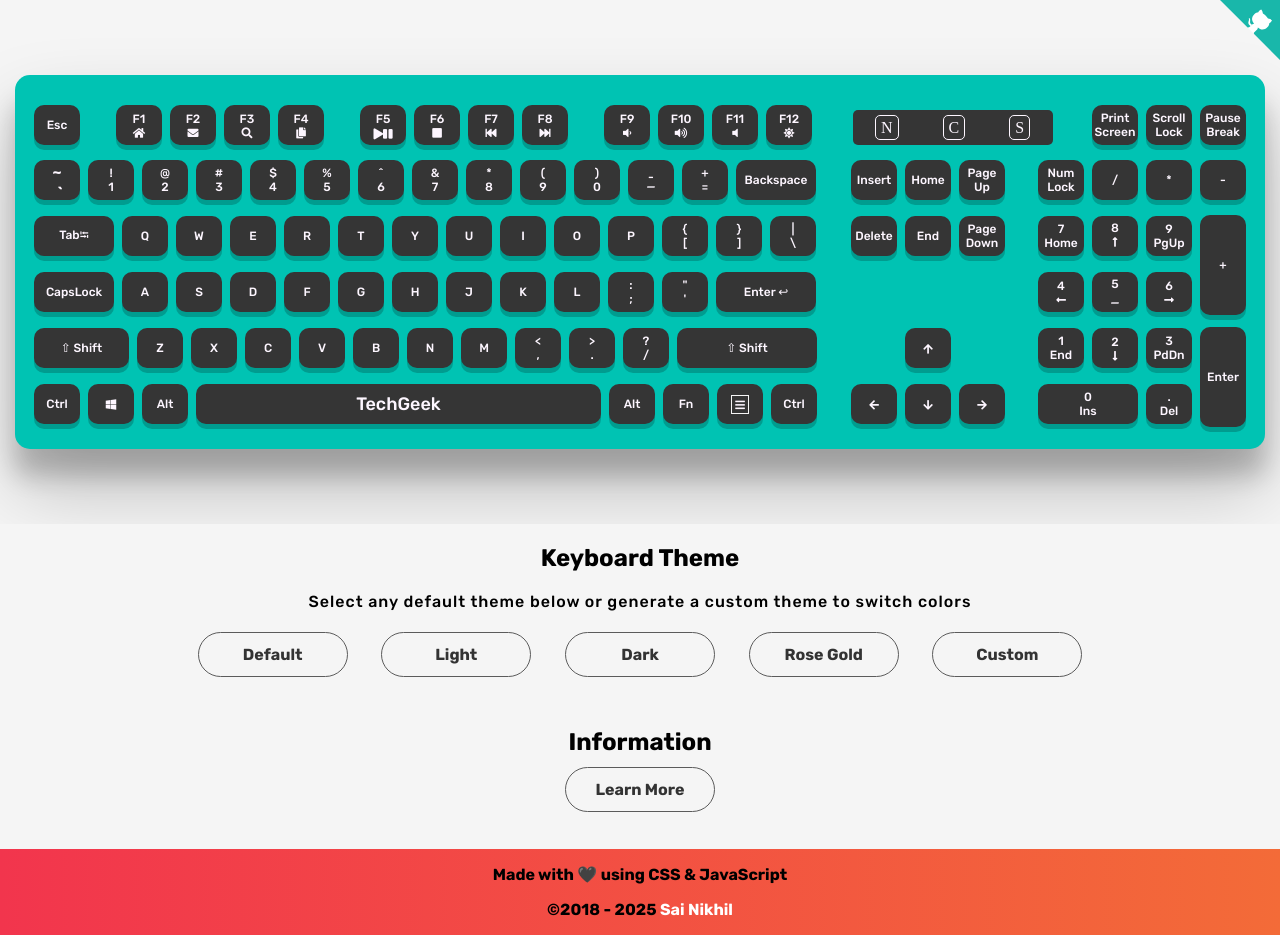
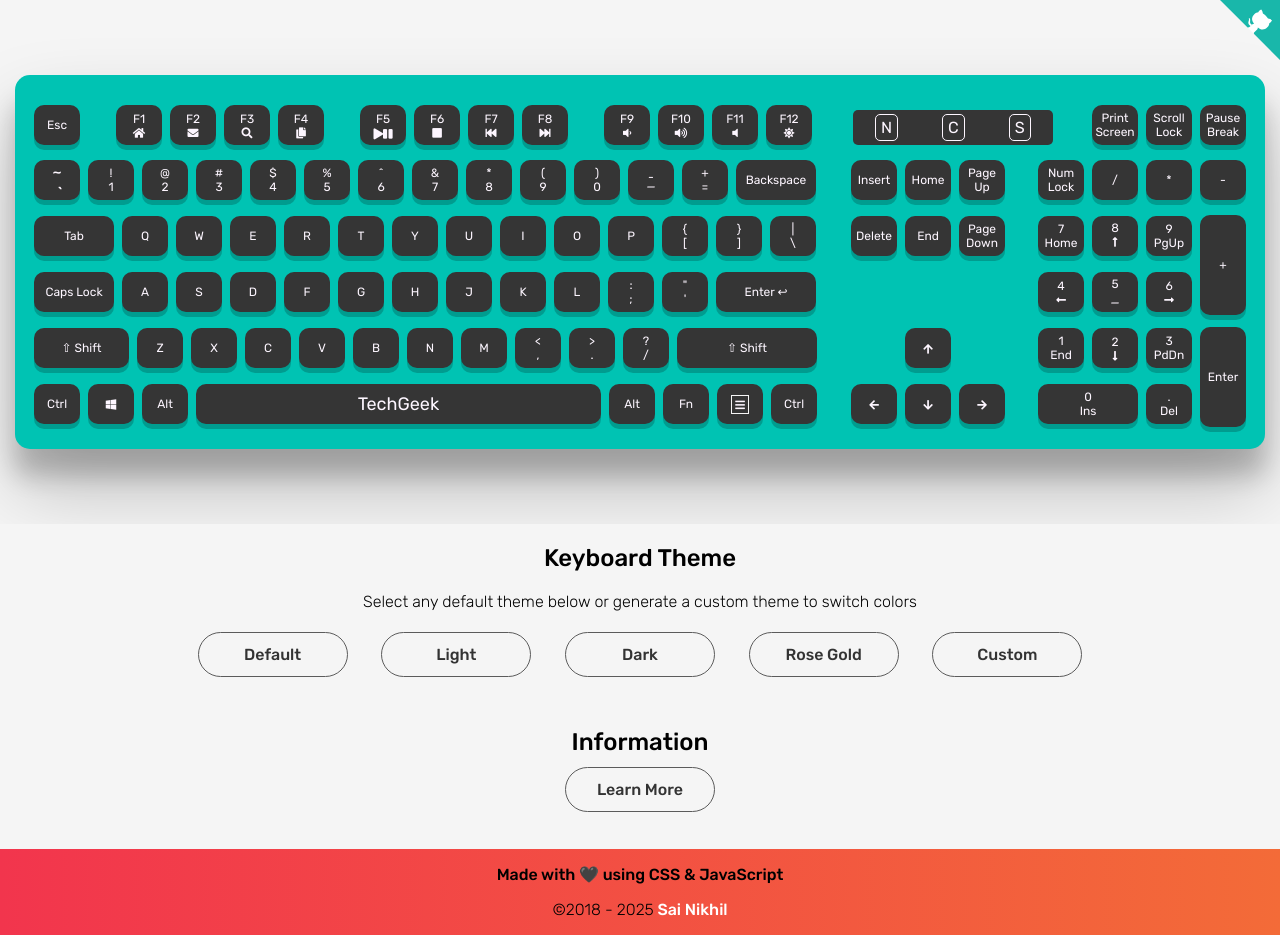
Before and after one commit to iamsainikhil/keyboard, a plain HTML site: page index.html in a window 1280 px wide. Drawn offline with Linux system fonts and the light colour scheme.

Commit message:
style: update font-weight

```diff
--- a/index.html
+++ b/index.html
@@ -22,7 +22,7 @@
   <title>Virtual Keyboard</title>
   <link rel="preconnect" href="https://fonts.googleapis.com">
   <link rel="preconnect" href="https://fonts.gstatic.com" crossorigin>
-  <link href="https://fonts.googleapis.com/css2?family=Rubik:wght@300..900&display=swap" rel="stylesheet">
+  <link href="https://fonts.googleapis.com/css2?family=Rubik:wght@300..500&display=swap" rel="stylesheet">
   <link rel="stylesheet" href="style.css" />
   <link rel="stylesheet" href="https://use.fontawesome.com/releases/v5.2.0/css/all.css"
     integrity="sha384-hWVjflwFxL6sNzntih27bfxkr27PmbbK/iSvJ+a4+0owXq79v+lsFkW54bOGbiDQ" crossorigin="anonymous" />
@@ -150,7 +150,7 @@
         <!-- 3rd row -->
         <div class="row">
           <div class="group">
-            <kbd data-key="9" class="key tab">Tab⭾</kbd>
+            <kbd data-key="9" class="key tab">Tab</kbd>
             <kbd data-key="81" class="key">Q</kbd>
             <kbd data-key="87" class="key">W</kbd>
             <kbd data-key="69" class="key">E</kbd>
@@ -181,7 +181,7 @@
         <!-- 4th row -->
         <div class="row">
           <div class="group">
-            <kbd data-key="20" class="key tab">CapsLock</kbd>
+            <kbd data-key="20" class="key tab">Caps Lock</kbd>
             <kbd data-key="65" class="key">A</kbd>
             <kbd data-key="83" class="key">S</kbd>
             <kbd data-key="68" class="key">D</kbd>
@@ -317,7 +317,7 @@
   <footer class="footer">
     <p class="tech-love">Made with 🖤 using CSS & JavaScript</p>
     <p>
-      &copy;2018 <span id="year"></span>
+      <span class="footer-years">&copy;2018 <span id="year"></span></span>
       <a href="https://iamsainikhil.github.io" target="_blank" id="footer-name">Sai&nbsp;Nikhil</a>
     </p>
   </footer>
--- a/style.css
+++ b/style.css
@@ -13,6 +13,7 @@
   width: 8px;
   height: 8px;
 }
+
 @media only screen and (min-width: 1280px) {
   ::-webkit-scrollbar {
     /* hide x-axis scrollbar track */
@@ -76,7 +77,7 @@ body {
   color: var(--key-color);
   font-family: var(--font);
   font-optical-sizing: auto;
-  font-weight: 500;
+  font-weight: 400;
   font-size: 12px;
   width: 46px;
   height: 40px;
@@ -200,6 +201,9 @@ i.underscore {
 .light-key {
   padding: 3px 5px;
   border-radius: 5px;
+  font-family: var(--font);
+  font-optical-sizing: auto;
+  font-weight: 400;
 }
 
 .off {
@@ -279,7 +283,7 @@ i.underscore {
   margin: 5px 15px;
   font-family: var(--font);
   font-optical-sizing: auto;
-  font-weight: bold;
+  font-weight: 500;
   font-size: 16px;
 }
 
@@ -316,14 +320,14 @@ i.underscore {
 .title {
   font-family: var(--font);
   font-optical-sizing: auto;
-  font-weight: bold;
+  font-weight: 500;
   text-align: center;
 }
 
 .sub-title {
   font-family: var(--font);
-  font-weight: 500;
-  letter-spacing: 1px;
+  font-optical-sizing: auto;
+  font-weight: 300;
 }
 
 /* notes */
@@ -340,7 +344,7 @@ i.underscore {
 .notes-wrapper b {
   font-family: var(--font);
   font-optical-sizing: auto;
-  font-weight: bold;
+  font-weight: 500;
 }
 
 .notes-wrapper .button {
@@ -352,7 +356,8 @@ i.underscore {
   max-width: 960px;
   margin: 0 auto;
   font-family: var(--font);
-  letter-spacing: 1px;
+  font-optical-sizing: auto;
+  font-weight: 300;
   display: none;
 }
 
@@ -381,12 +386,16 @@ i.underscore {
   padding: 0;
   font-family: var(--font);
   font-optical-sizing: auto;
-  font-weight: bold;
+  font-weight: 500;
 }
 
 .tech-love {
   text-align: center;
   margin-bottom: 0;
+}
+
+.footer-years {
+  font-weight: 300;
 }
 
 .footer a {
@@ -425,9 +434,11 @@ i.underscore {
   0% {
     background-position: 0% 50%;
   }
+
   50% {
     background-position: 100% 50%;
   }
+
   100% {
     background-position: 0% 50%;
   }
@@ -437,9 +448,11 @@ i.underscore {
   0% {
     background-position: 0% 50%;
   }
+
   50% {
     background-position: 100% 50%;
   }
+
   100% {
     background-position: 0% 50%;
   }
@@ -449,9 +462,11 @@ i.underscore {
   0% {
     background-position: 0% 50%;
   }
+
   50% {
     background-position: 100% 50%;
   }
+
   100% {
     background-position: 0% 50%;
   }
@@ -462,27 +477,34 @@ i.underscore {
   margin-bottom: 1rem;
   animation: octocat-wave 1s ease-in-out;
 }
+
 .github-corner:hover .octo-arm {
   animation: octocat-wave 560ms ease-in-out;
 }
+
 @keyframes octocat-wave {
+
   0%,
   100% {
     transform: rotate(0);
   }
+
   20%,
   60% {
     transform: rotate(-25deg);
   }
+
   40%,
   80% {
     transform: rotate(10deg);
   }
 }
+
 @media (max-width: 500px) {
   .github-corner {
     margin-bottom: 2rem;
   }
+
   .github-corner:hover .octo-arm {
     animation: none;
   }
```
Lines whose indentation alone changed are shown as unchanged.
